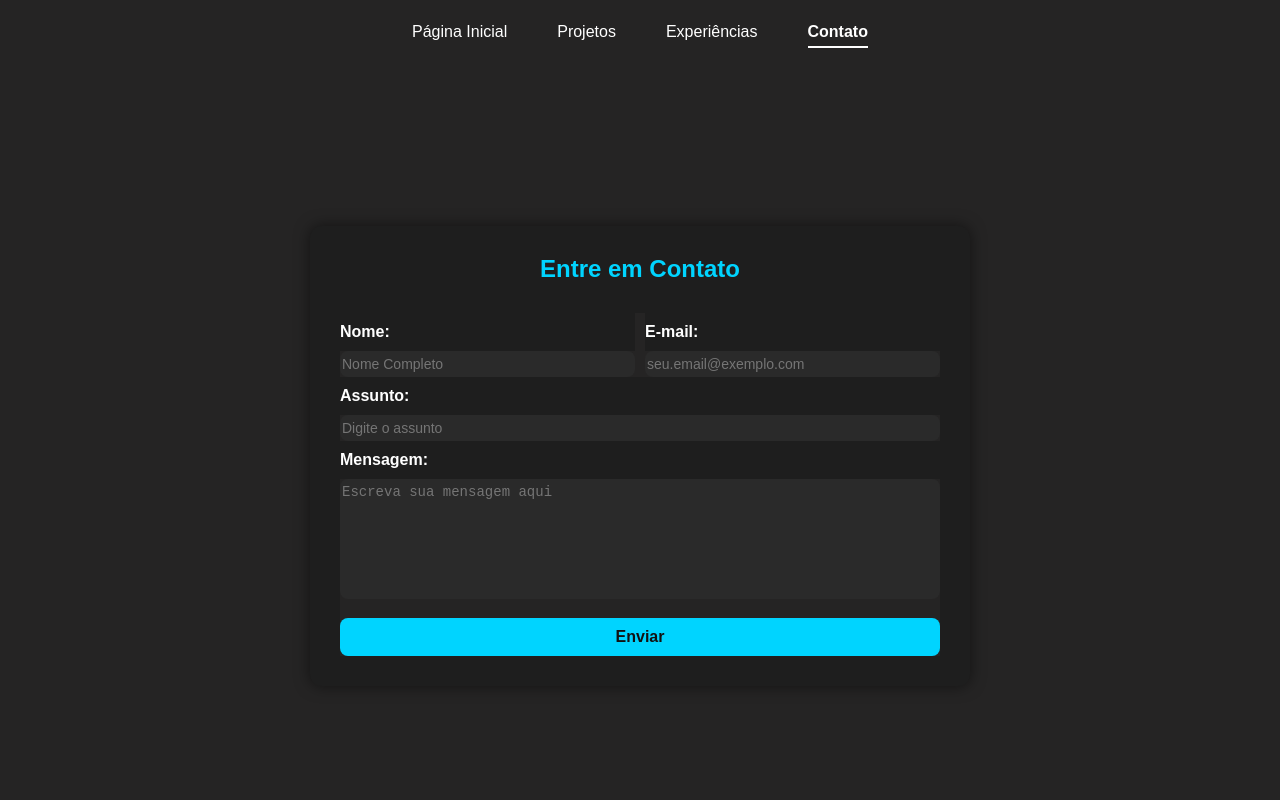
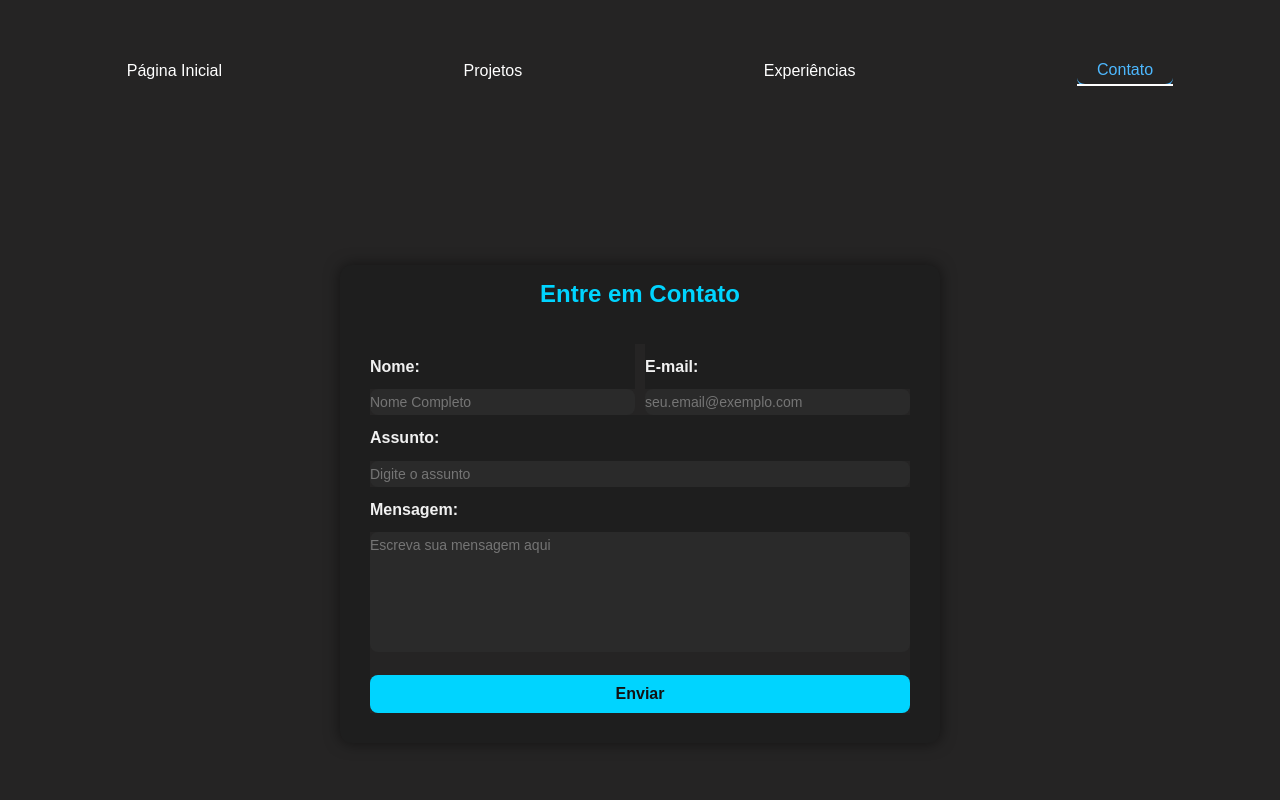
Before and after one commit to OlavoVales/Portfolio-Projeto-1-Lab-Desenvolvimento-de-Software, an Angular app in the folder front/: page /contato in a window 1280 px wide. Shown: the top 800 px of the page. Built offline with nearby package versions, Linux system fonts and the light colour scheme.

Commit message:
Corrigido o Menu das páginas e alguns ajustes finos

```diff
--- a/front/src/app/components/contato/contato.css
+++ b/front/src/app/components/contato/contato.css
@@ -118,3 +118,57 @@ input, textarea, button {
     color: #00d4ff;
     box-shadow: 0 0 12px #00d4ff;
 }
+
+* {
+  margin: 0;
+  padding: 0;
+  box-sizing: border-box;
+  font-family: 'Poppins', sans-serif;
+}
+
+body {
+  color: #f1f1f1;
+  line-height: 1.6;
+}
+
+nav {
+  display: flex;
+  justify-content: center;
+  gap: 40px;
+  padding: 18px;
+  position: sticky;
+  top: 0;
+  z-index: 1000;
+}
+nav button {
+  background: transparent;
+  border: none;
+  color: #fff;
+  font-weight: 500;
+
+  font-size: 16px;
+  transition: 0.3s ease;
+  padding-bottom: 5px;
+}
+nav button:hover,
+nav .active {
+  color: #4db8ff;
+  border-bottom: 2px solid #4db8ff;
+}
+
+button {
+  display: block;
+  margin: 25px auto 0;
+  background: #4db8ff;
+  color: #000;
+  padding: 10px 20px;
+  border: none;
+  border-radius: 8px;
+  font-weight: bold;
+  cursor: pointer;
+  transition: all 0.3s ease;
+}
+button:hover {
+  background: #36a3e0;
+  color: white;
+}
--- a/front/src/app/components/contato/contato.ts
+++ b/front/src/app/components/contato/contato.ts
@@ -6,7 +6,8 @@ import { Footer } from '../footer/footer';
   selector: 'app-contato',
   imports: [RouterModule, Footer],
   templateUrl: './contato.html',
-  styleUrl: './contato.css'
+  styleUrls: ['./contato.css', '../navbar.css']
+
 })
 export class Contato {
 
--- a/front/src/app/components/experiencias/experiencias.css
+++ b/front/src/app/components/experiencias/experiencias.css
@@ -81,6 +81,60 @@
     animation: fadeIn 0.3s ease-in-out;
 }
 
+* {
+  margin: 0;
+  padding: 0;
+  box-sizing: border-box;
+  font-family: 'Poppins', sans-serif;
+}
+body {
+  background: #121212;
+  color: #f1f1f1;
+  line-height: 1.6;
+}
+
+nav {
+  display: flex;
+  justify-content: center;
+  gap: 40px;
+  padding: 18px;
+  position: sticky;
+  top: 0;
+  z-index: 1000;
+}
+nav button {
+  background: transparent;
+  border: none;
+  color: #fff;
+  font-weight: 500;
+
+  font-size: 16px;
+  transition: 0.3s ease;
+  padding-bottom: 5px;
+}
+nav button:hover,
+nav .active {
+  color: #4db8ff;
+  border-bottom: 2px solid #4db8ff;
+}
+
+button {
+  display: block;
+  margin: 25px auto 0;
+  background: #4db8ff;
+  color: #000;
+  padding: 10px 20px;
+  border: none;
+  border-radius: 8px;
+  font-weight: bold;
+  cursor: pointer;
+  transition: all 0.3s ease;
+}
+button:hover {
+  background: #36a3e0;
+  color: white;
+}
+
 /* Animação de abertura */
 @keyframes fadeIn {
     from { opacity: 0; transform: translateY(-5px); }
--- a/front/src/app/components/experiencias/experiencias.ts
+++ b/front/src/app/components/experiencias/experiencias.ts
@@ -7,7 +7,8 @@ import { IExperiencias } from '../interface/IExperiencias.interface';
   selector: 'app-pagina-inicial',
   imports: [RouterModule, Footer],
   templateUrl: './experiencias.html',
-  styleUrl: './experiencias.css'
+  styleUrls: ['./experiencias.css', '../navbar.css']
+
 })
 export class Experiencias implements AfterViewInit {
 
--- /dev/null
+++ b/front/src/app/components/navbar.css
@@ -0,0 +1,29 @@
+/* navbar.css → estilos globais para o menu */
+
+nav {
+  display: flex;
+  justify-content: center;
+  align-items: center;
+  gap: 40px;              /* Espaço uniforme entre botões */
+  padding: 18px;
+  position: sticky;
+  top: 0;
+  z-index: 1000;
+}
+
+nav button {
+  background: transparent;
+  border: none;
+  color: #fff;
+  font-weight: 500;
+  font-size: 16px;
+  transition: 0.3s ease;
+  padding-bottom: 5px;
+  cursor: pointer;
+}
+
+nav button:hover,
+nav .active {
+  color: #4db8ff;
+  border-bottom: 2px solid #4db8ff;
+}
--- a/front/src/app/components/pagina-inicial/pagina-inicial.css
+++ b/front/src/app/components/pagina-inicial/pagina-inicial.css
@@ -87,10 +87,10 @@ h2 {
   letter-spacing: 1px;
 }
 .experiencias details {
+  max-width: 900px;
   border-radius: 12px;
   background: #1a1a1a;
   margin: 15px auto;
-  width: 85%;
   overflow: hidden;
   box-shadow: 0 3px 10px rgba(0, 0, 0, 0.4);
 }
@@ -106,6 +106,14 @@ h2 {
   color: #ddd;
   background: #1e1e1e;
   font-size: 15px;
+}
+.experiencias summary p {
+    display: flex;
+    flex-direction: column; /* já força cada filho em linha separada */
+}
+
+.experiencias summary p strong {
+    display: block;
 }
 .projetos {
   display: flex;
--- a/front/src/app/components/pagina-inicial/pagina-inicial.html
+++ b/front/src/app/components/pagina-inicial/pagina-inicial.html
@@ -57,19 +57,6 @@
       </summary>
       <article [innerHTML]="item.text"></article>
     </details>
-
-  }
-  @for(item of arrayExperiencias(); track item;){
-    <details>
-      <summary>
-        <p>
-          <strong>{{ item.summary.strong}}</strong>
-          {{ item.summary.p }}
-        </p>
-      </summary>
-      <article [innerHTML]="item.text"></article>
-    </details>
-
   }
 </div>
 <div class="verMaisExperiencias">
--- a/front/src/app/components/pagina-inicial/pagina-inicial.ts
+++ b/front/src/app/components/pagina-inicial/pagina-inicial.ts
@@ -7,11 +7,19 @@ import { IExperiencias } from '../interface/IExperiencias.interface';
   selector: 'app-pagina-inicial',
   imports: [RouterModule, Footer],
   templateUrl: './pagina-inicial.html',
-  styleUrls: ['./pagina-inicial.css']
+  styleUrls: ['./pagina-inicial.css', '../navbar.css']
 })
+
 export class PaginaInicial implements AfterViewInit {
 
   public arrayExperiencias = signal<IExperiencias[]>([
+    {
+      summary: {
+        strong: 'COLOQUEI AQUI O CARGO',
+        p: 'COLOQUE AQUI A EMPRESA | DATA',
+      },
+      text: "COLOQUE AQUI UMA BREVE DESCRIÇÃO DA SUA EXPERIÊNCIA",
+    },
     {
       summary: {
         strong: 'COLOQUEI AQUI O CARGO',
--- a/front/src/app/components/projetos/projetos.css
+++ b/front/src/app/components/projetos/projetos.css
@@ -1,5 +1,56 @@
+* {
+  margin: 0;
+  padding: 0;
+  box-sizing: border-box;
+  font-family: 'Poppins', sans-serif;
+}
+body {
+  background: #121212;
+  color: #f1f1f1;
+  line-height: 1.6;
+}
 
+nav {
+  display: flex;
+  justify-content: center;
+  gap: 40px;
+  padding: 18px;
+  position: sticky;
+  top: 0;
+  z-index: 1000;
+}
+nav button {
+  background: transparent;
+  border: none;
+  color: #fff;
+  font-weight: 500;
 
+  font-size: 16px;
+  transition: 0.3s ease;
+  padding-bottom: 5px;
+}
+nav button:hover,
+nav .active {
+  color: #4db8ff;
+  border-bottom: 2px solid #4db8ff;
+}
+
+button {
+  display: block;
+  margin: 25px auto 0;
+  background: #4db8ff;
+  color: #000;
+  padding: 10px 20px;
+  border: none;
+  border-radius: 8px;
+  font-weight: bold;
+  cursor: pointer;
+  transition: all 0.3s ease;
+}
+button:hover {
+  background: #36a3e0;
+  color: white;
+}
 
 .container {
     margin-top: 3%;
--- a/front/src/app/components/projetos/projetos.ts
+++ b/front/src/app/components/projetos/projetos.ts
@@ -6,8 +6,9 @@ import { Footer } from '../footer/footer';
   selector: 'app-projetos',
   imports: [RouterModule, Footer],
   templateUrl: './projetos.html',
-  styleUrl: './projetos.css'
+  styleUrls: ['./projetos.css', '../navbar.css']
 })
+
 export class Projetos {
 
 }
```
